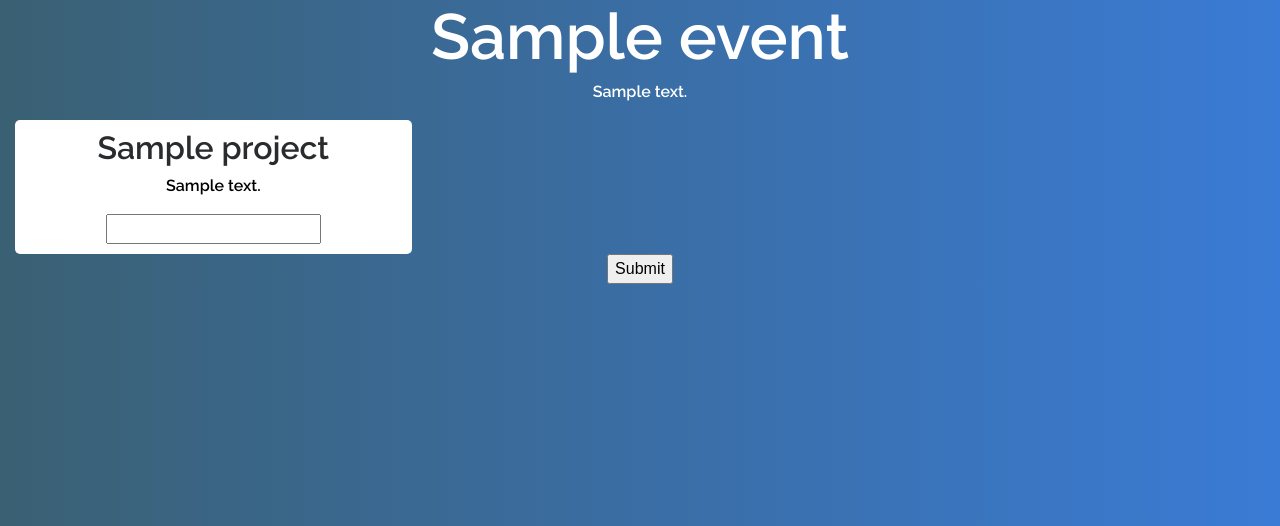
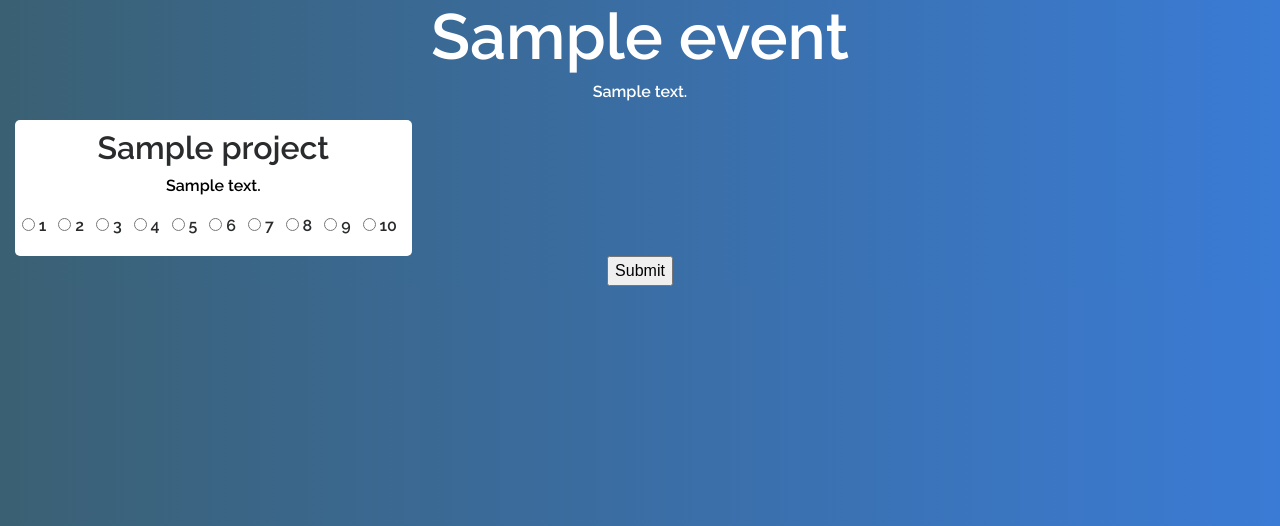
Before and after one commit to NathanFuller/groupatize-us, a Django app: page /mainapp/event/1/rate in a window 1280 px wide. Shown: the part 151-677 px from the top of the page. Run offline with Django 3.2, Linux system fonts and the light colour scheme; tables that the repository leaves empty hold one stand-in row (values such as "Sample post"); some libraries are stand-ins or nearby versions.

Commit message:
Ratings closer to working

```diff
--- a/mainApp/models.py
+++ b/mainApp/models.py
@@ -42,6 +42,14 @@ class User(models.Model):
 		# save the event
 		new_event.save()
 		return new_event
+
+
+	#rate a project idea
+	def rate_project(self, project_id, my_rating):
+		new_rating = U2P_Relation(rater=self, project=project_id, rating=my_rating)
+
+		new_rating.save()
+		return new_rating
 
 	# get all the events the user has created in list form
 	def get_organized_events(self):
--- a/mainApp/templates/mainApp/rateProjects.html
+++ b/mainApp/templates/mainApp/rateProjects.html
@@ -63,6 +63,10 @@
 			.modal input, textarea{
 				margin: 8px;
 			}
+
+			label{
+				padding-right:8px;
+			}
 		</style>
 		<script type="text/javascript">
 			function editModal(id)
@@ -115,21 +119,45 @@
 			</div>
 			<div class="container-fluid text-center">
 			{% if project_ideas %}
+				<form action="./submitratings/" method="post">
+					{% csrf_token %}
 				<div class="row">
 				{% for idea in project_ideas %}
 					<div class="col-md-4">
 						<div class="project_idea">
 							<h2>{{idea.name}}</h2>
 							<p>{{idea.description}}</p>
-							<input id="{{idea.name}}" type="number">
+							<input type="radio" id="{{idea.id}}1" name="{{idea.id}}" value="1">
+							<label for="{{idea.id}}1"> 1</label>
+							<input type="radio" id="{{idea.id}}2" name="{{idea.id}}" value="2">
+							<label for="{{idea.id}}2"> 2</label>
+							<input type="radio" id="{{idea.id}}3" name="{{idea.id}}" value="3">
+							<label for="{{idea.id}}3"> 3</label>
+							<input type="radio" id="{{idea.id}}4" name="{{idea.id}}" value="4">
+							<label for="{{idea.id}}4"> 4</label>
+							<input type="radio" id="{{idea.id}}5" name="{{idea.id}}" value="5">
+							<label for="{{idea.id}}5"> 5</label>
+							<input type="radio" id="{{idea.id}}6" name="{{idea.id}}" value="6">
+							<label for="{{idea.id}}6"> 6</label>
+							<input type="radio" id="{{idea.id}}7" name="{{idea.id}}" value="7">
+							<label for="{{idea.id}}7"> 7</label>
+							<input type="radio" id="{{idea.id}}8" name="{{idea.id}}" value="8">
+							<label for="{{idea.id}}8"> 8</label>
+							<input type="radio" id="{{idea.id}}9" name="{{idea.id}}" value="9">
+							<label for="{{idea.id}}9"> 9</label>
+							<input type="radio" id="{{idea.id}}10" name="{{idea.id}}" value="10">
+							<label for="{{idea.id}}10"> 10</label>
+
 						</div>
 					</div>
 					{% if forloop.counter|divisibleby:3 %}
 						</div><div class="row">
 					{% endif %}
+					<input type="hidden" name="test" value="true">
 				{% endfor %}
 				</div>
 				<input type="submit" value="Submit">
+				</form>
 			{% else %}
 				<div class="row">
 					<div class="col-md-2"></div>
--- a/mainApp/urls.py
+++ b/mainApp/urls.py
@@ -9,7 +9,8 @@ urlpatterns = [
 	url(r'^create/createEvent/', views.create_event, name='create_event'),
 	url(r'^create/', views.redir_create_event_page, name='create_event_page'),
 	url(r'^event/editProject', views.edit_project_idea, name='edit_project'),
-	url(r'^event/(?P<event_id>[0-9]+$)', views.event_page, name='event_page'),
 	url(r'^event/(?P<event_id>[0-9]+)/rate', views.rate_project_ideas, name='rate_event'),
+	url(r'^event/(?P<event_id>[0-9]+)/submitratings/', views.submit_ratings, name='submit_ratings'),
+	url(r'^event/(?P<event_id>[0-9]+)', views.event_page, name='event_page'),
 	url(r'^dashboard/', views.dashboard_page, name='dashboard_page')
 ]
--- a/mainApp/views.py
+++ b/mainApp/views.py
@@ -161,6 +161,9 @@ def event_page(request, event_id=None):
 	events = Event.objects.filter(pk=event_id)
 	context = {'event_id':event_id}
 
+	if request.GET.get('rate_success', None) == 'True':
+		print "Ratings submitted successfully"
+
 	# if we found the event
 	if len(events) == 1:
 		# get the event from the list
@@ -263,8 +266,20 @@ def rate_project_ideas(request, event_id):
 				'project_ideas': project_ideas,
 				'event_id': event_id}
 
+	if request.POST.get('test', None):
+		print request.POST['nonexistant']
+
 
 	return render(request, 'mainApp/rateProjects.html', context)
+
+
+def submit_ratings(request, event_id): #probably something else too
+	user = User.objects.get(request.session.get('user', None))
+
+	#loop through projects of event and call function from user
+
+
+	return redirect('../?rate_success=True')
 
 
 def encodeID(num, alphabet="23456789abcdefghijkmnpqrstuvwxyzABCDEFGHJKLMNPQRSTUVWXYZ"):
```
